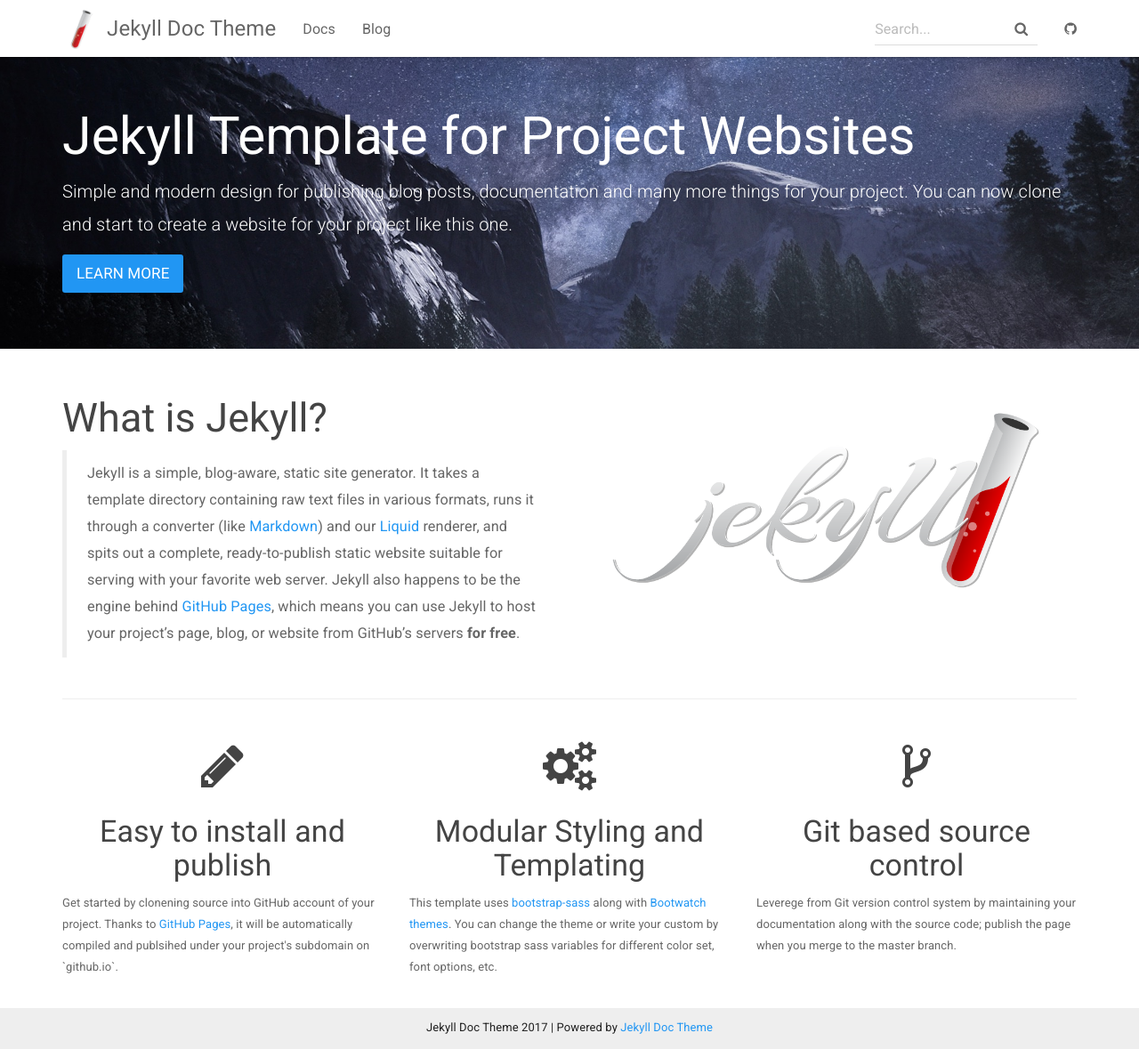
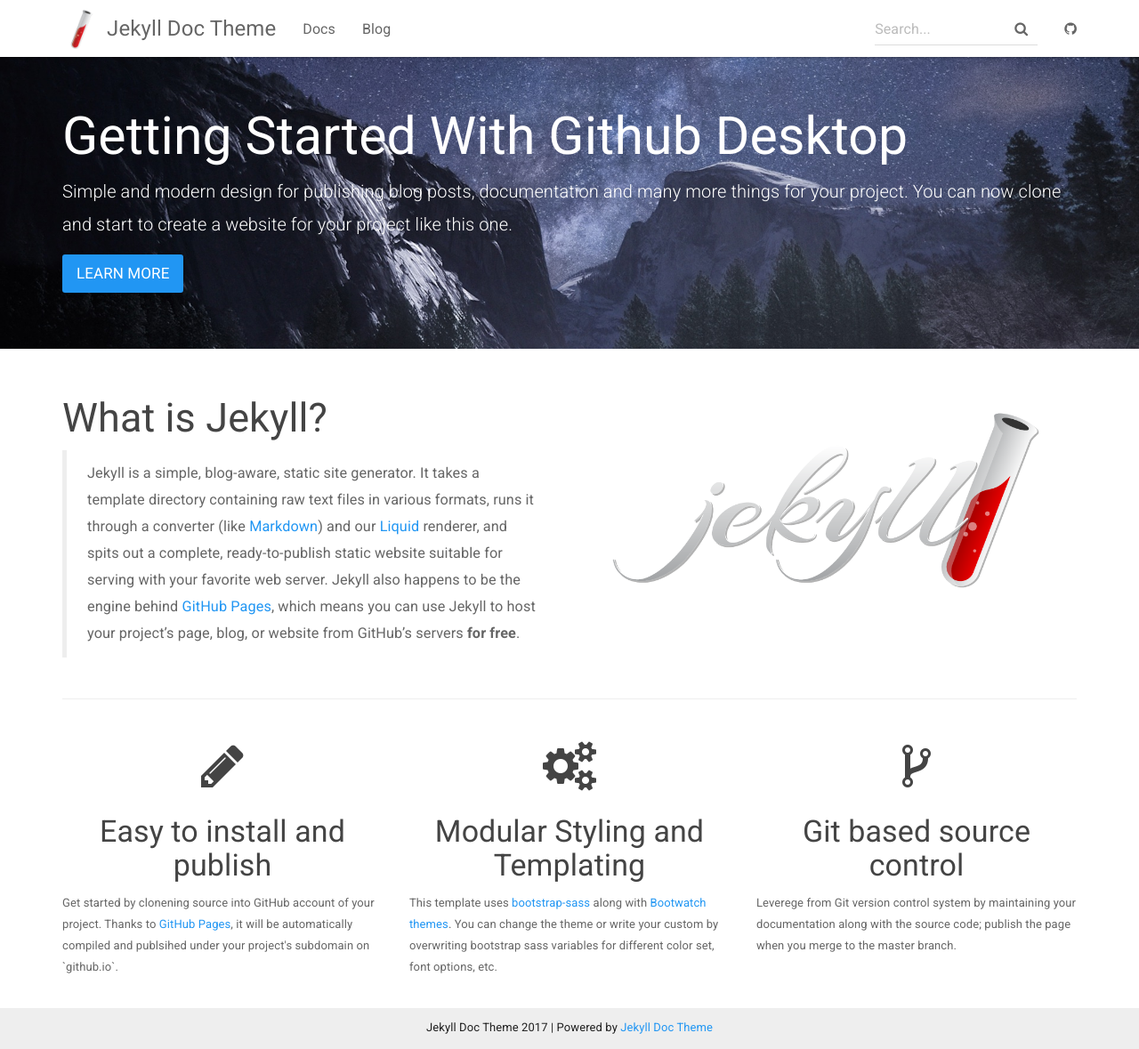
Before and after one commit to Kingslayyerr/Docs, a Jekyll site: the page built from index.html, in a window 1280 px wide and 1179 px high. Shown: the whole window at 89% size. Built offline with Jekyll 4.4.1, drawn with Linux system fonts in a browser that asks for light colours; nearby versions of some CDN libraries.

Commit message:
edit index.html

```diff
--- a/index.html
+++ b/index.html
@@ -4,7 +4,7 @@
 
 <div class="header-container jumbotron">
     <div class="container">
-        <h1>Jekyll Template for Project Websites</h1>
+        <h1>Getting Started With Github Desktop</h1>
         <p>Simple and modern design for publishing blog posts, documentation and many more things for your project.
           You can now clone and start to create a website for your project like this one.</p>
         <p><a class="btn btn-primary btn-lg" href="{{ "/docs/home/" | prepend: site.baseurl }}" role="button">Learn more</a></p>
```
